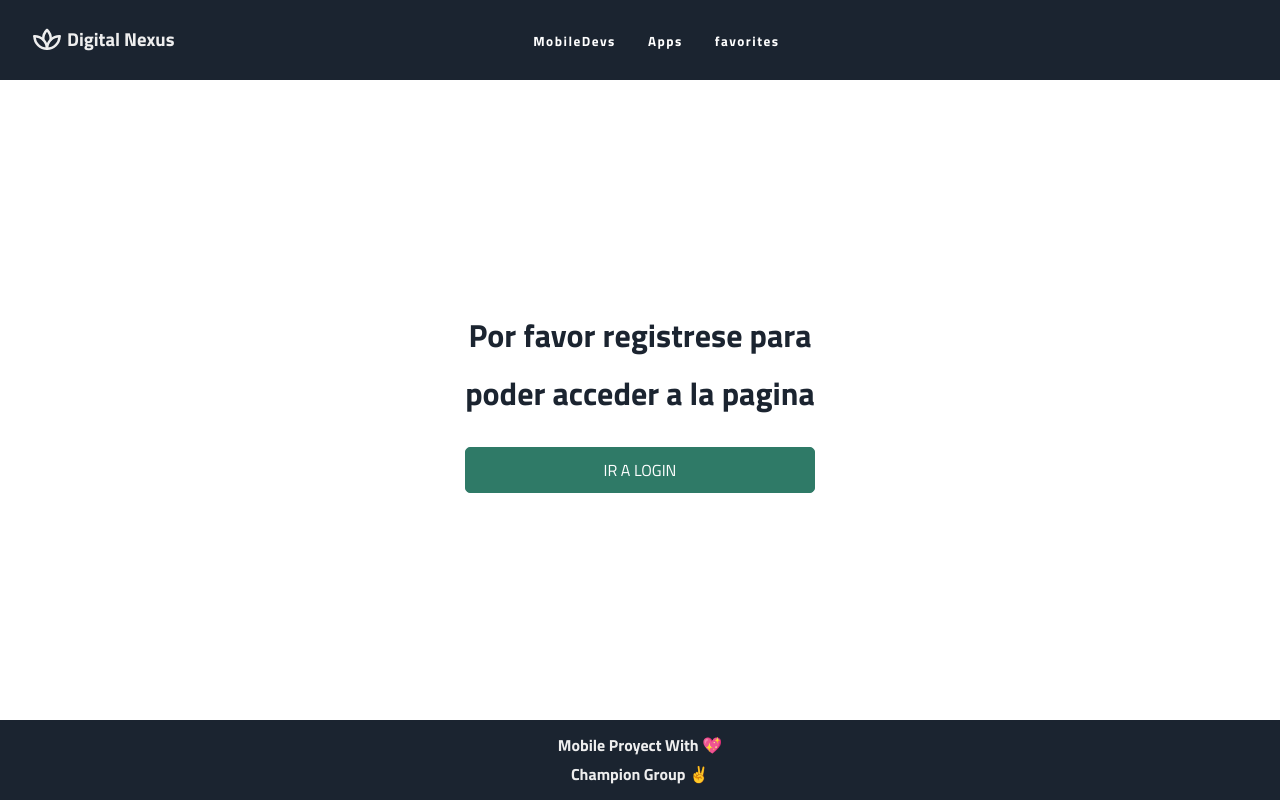
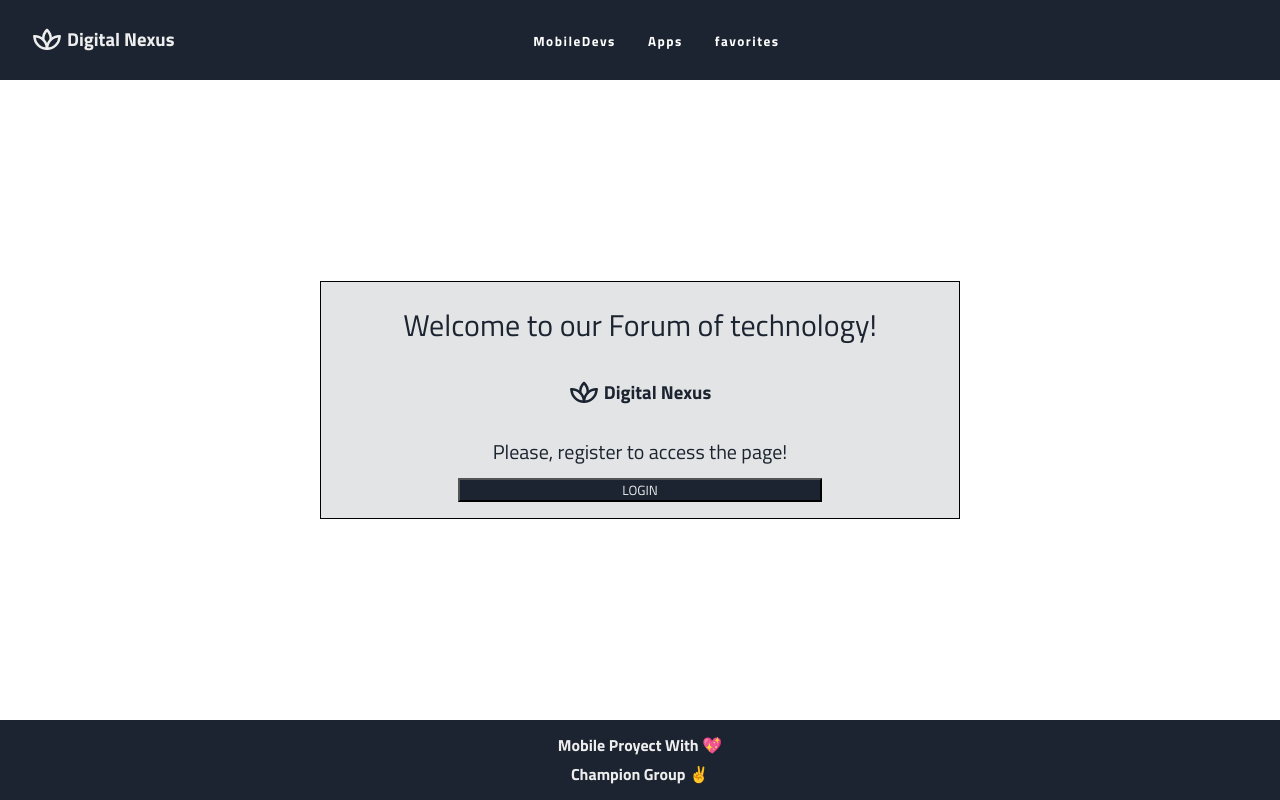
Before and after one commit to aaitorgutierrez/Forum_Technology_React_2.0, a React (Vite) app: page / in a window 1280 px wide. Built offline with nearby package versions, Linux system fonts and the light colour scheme.

Commit message:
Added new component RegiterNote

```diff
--- /dev/null
+++ b/src/components/RegisterNote/RegisterNote.css
@@ -0,0 +1,44 @@
+.registerNote-container {
+    width: 50vw;
+    display: flex;
+    flex-direction: column;
+    justify-content: center;
+    align-items: center;
+    text-align: center;
+    background-color: #e3e4e5;
+    border: 1px solid black;
+    padding: 1rem;
+    gap: 0.5rem;
+}
+
+.registerNote-welcome-text {
+    font-size: 30px;
+}
+
+.registerNote-logo {
+    display: flex;
+    justify-content: center;
+    align-items: center;
+    padding: 1rem;
+}
+
+.registerNote-please-text {
+    font-size: 20px;
+}
+
+.registerNote-login-btn {
+    width: 60%;
+    background-color: var(--mainColor);
+    color: var(--textColor);
+    cursor: pointer;
+}
+
+@media only screen and (max-width: 600px) {
+    .registerNote-container {
+        width: 80vw;
+    }
+
+    .registerNote-welcome-text {
+        font-size: 25px;
+    }
+}
--- /dev/null
+++ b/src/components/RegisterNote/RegisterNote.jsx
@@ -0,0 +1,27 @@
+import { useNavigate } from "react-router-dom";
+import { TbPlant2 } from "react-icons/tb";
+import './RegisterNote.css'
+
+const RegisterNote = () => {
+    const navigate = useNavigate();
+
+    return (
+        <div className="registerNote-container">
+            <p className="registerNote-welcome-text">
+                Welcome to our Forum of technology!
+            </p>
+            <div className="registerNote-logo">
+                <TbPlant2 size={30} />
+                <h3 className="titleWeb">Digital Nexus</h3>
+            </div>
+            <p className="registerNote-please-text">
+                Please, register to access the page!
+            </p>
+            <button className="registerNote-login-btn" onClick={() => navigate("/login")}>
+                LOGIN
+            </button>
+        </div>
+    )
+}
+
+export default RegisterNote
--- a/src/pages/Home.css
+++ b/src/pages/Home.css
@@ -3,6 +3,6 @@
 }
 
 .homeContainer {
-  max-width: 350px;
+  /* max-width: 350px; */
   color: var(--mainColor);
 }
--- a/src/pages/Home.jsx
+++ b/src/pages/Home.jsx
@@ -1,6 +1,7 @@
 import { useNavigate } from "react-router-dom";
 import { useAuth } from "../contexts/authContext";
 import "./Home.css";
+import RegisterNote from "../components/RegisterNote/RegisterNote";
 
 export const Home = () => {
   const { user } = useAuth();
@@ -10,16 +11,8 @@ export const Home = () => {
     <div className="homeContainer">
       {user !== null ? (
         <h1 className="titleHome">Bienvenido {user.user}</h1>
-      ) : (
-        <>
-          <h1 className="titleHome">
-            Por favor registrese para poder acceder a la pagina
-          </h1>
-          <button className="btn" onClick={() => navigate("/login")}>
-            IR A LOGIN
-          </button>
-        </>
-      )}
+      ) : <RegisterNote />
+      }
     </div>
   );
 };
```
